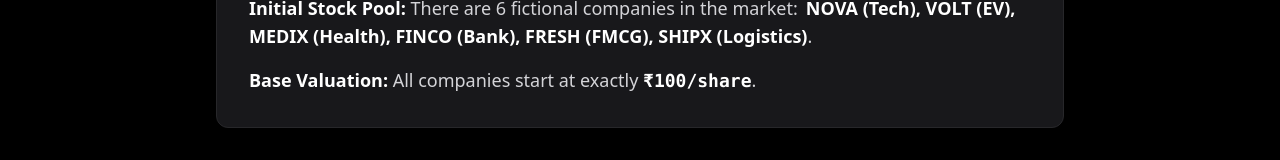
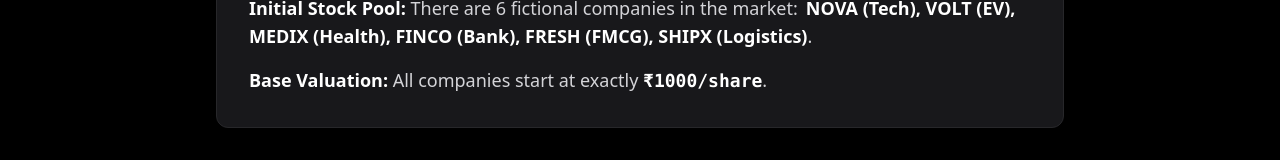
Before and after one commit to aarushh16-cell/TLOS, a Next.js app: page /rules in a window 1280 px wide. Shown: the part 269-429 px from the top of the page. Built offline with nearby package versions, Linux system fonts and the light colour scheme.

Commit message:
Fix admin reset and rules page to show 1000 base valuation

```diff
--- a/app/admin/page.tsx
+++ b/app/admin/page.tsx
@@ -24,7 +24,7 @@ export default function AdminPage() {
   // Stock Form
   const [showStockForm, setShowStockForm] = useState(false);
   const [editingStock, setEditingStock] = useState<Stock | null>(null);
-  const [stockForm, setStockForm] = useState({ symbol: '', name: '', sector: '', currentPrice: 100, riskProfile: 'LOW' });
+  const [stockForm, setStockForm] = useState({ symbol: '', name: '', sector: '', currentPrice: 1000, riskProfile: 'LOW' });
 
   // Team Creation
   const [showTeamForm, setShowTeamForm] = useState(false);
@@ -191,7 +191,7 @@ export default function AdminPage() {
       setStockForm({ symbol: stock.symbol, name: stock.name, sector: stock.sector, currentPrice: stock.currentPrice, riskProfile: stock.riskProfile });
     } else {
       setEditingStock(null);
-      setStockForm({ symbol: '', name: '', sector: '', currentPrice: 100, riskProfile: 'LOW' });
+      setStockForm({ symbol: '', name: '', sector: '', currentPrice: 1000, riskProfile: 'LOW' });
     }
     setShowStockForm(true);
   }
--- a/app/api/admin/reset/route.ts
+++ b/app/api/admin/reset/route.ts
@@ -16,7 +16,7 @@ export async function POST(req: NextRequest) {
 
   // Optionally reset stock prices
   await prisma.stock.updateMany({
-    data: { currentPrice: 100 }
+    data: { currentPrice: 1000 }
   })
 
   return NextResponse.json({ success: true })
--- a/app/rules/page.tsx
+++ b/app/rules/page.tsx
@@ -44,7 +44,7 @@ export default function RulesPage() {
               <span className="font-bold text-white ml-2">NOVA (Tech), VOLT (EV), MEDIX (Health), FINCO (Bank), FRESH (FMCG), SHIPX (Logistics)</span>.
             </p>
             <p className="text-lg text-zinc-300">
-              <strong className="text-white">Base Valuation:</strong> All companies start at exactly <span className="font-mono font-bold text-white">₹100/share</span>.
+              <strong className="text-white">Base Valuation:</strong> All companies start at exactly <span className="font-mono font-bold text-white">₹1000/share</span>.
             </p>
           </div>
         </section>
```
